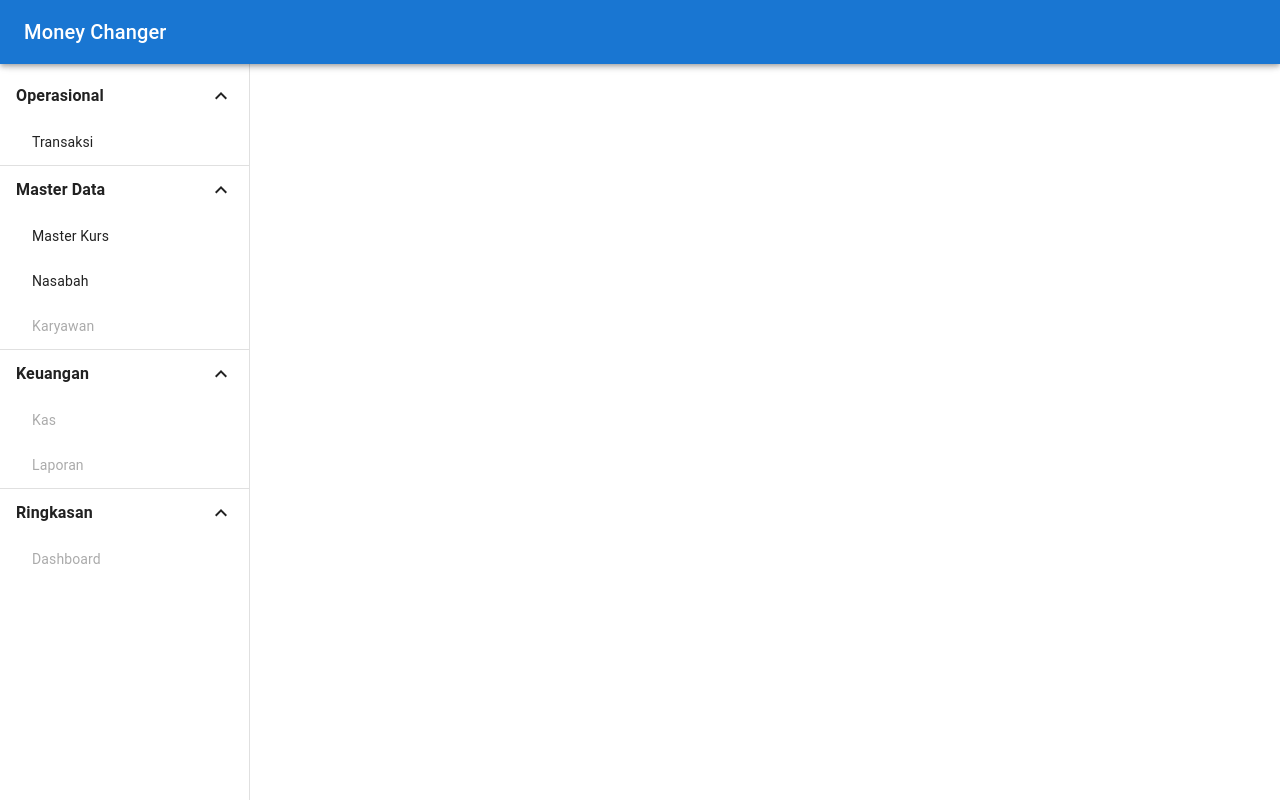
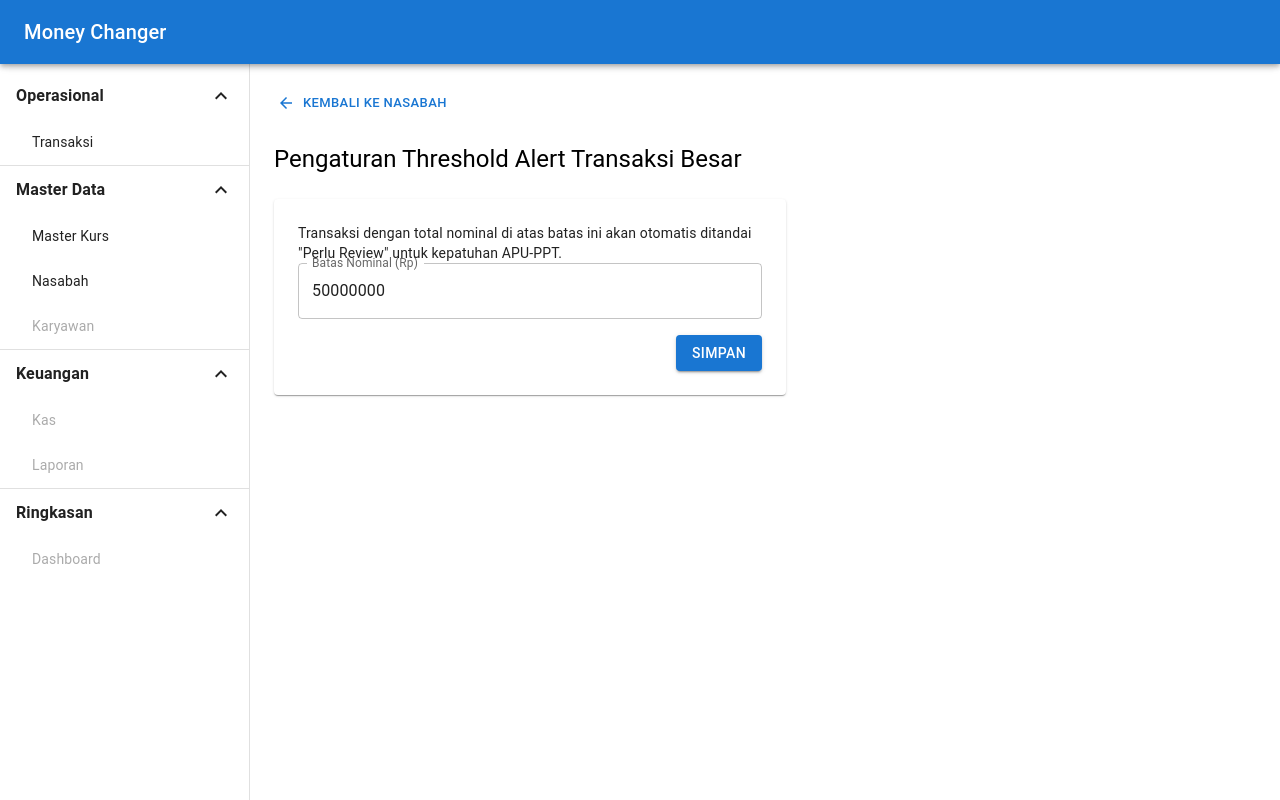
Before and after one commit to Christopherwijaya08/money_changer_frontend, a React (Vite) app: page /nasabah/threshold in a window 1280 px wide. Built offline with nearby package versions, Linux system fonts and the light colour scheme.

Commit message:
feat: add large-transaction alert threshold settings page
Standalone page with local mock state (matches the pattern used
elsewhere) — real wiring to transaction review flagging happens once
the backend threshold API lands.

```diff
--- a/src/App.jsx
+++ b/src/App.jsx
@@ -3,6 +3,7 @@ import AppShell from './components/AppShell'
 import TransaksiPage from './pages/TransaksiPage'
 import MasterKursPage from './pages/MasterKursPage'
 import MasterNasabahPage from './pages/MasterNasabahPage'
+import ThresholdSettingsPage from './pages/ThresholdSettingsPage'
 
 function App() {
   return (
@@ -11,6 +12,7 @@ function App() {
         <Route path="/" element={<TransaksiPage />} />
         <Route path="/master-kurs" element={<MasterKursPage />} />
         <Route path="/nasabah" element={<MasterNasabahPage />} />
+        <Route path="/nasabah/threshold" element={<ThresholdSettingsPage />} />
       </Routes>
     </AppShell>
   )
--- a/src/pages/MasterNasabahPage.jsx
+++ b/src/pages/MasterNasabahPage.jsx
@@ -1,4 +1,5 @@
 import { useMemo, useState } from 'react'
+import { Link } from 'react-router-dom'
 import Paper from '@mui/material/Paper'
 import Typography from '@mui/material/Typography'
 import TextField from '@mui/material/TextField'
@@ -14,6 +15,7 @@ import Avatar from '@mui/material/Avatar'
 import PersonAddAlt1Icon from '@mui/icons-material/PersonAddAlt1'
 import EditIcon from '@mui/icons-material/Edit'
 import VisibilityIcon from '@mui/icons-material/Visibility'
+import SettingsIcon from '@mui/icons-material/Settings'
 import { customers as initialCustomers } from '../mocks/data'
 import CustomerQuickAddDialog from '../components/CustomerQuickAddDialog'
 import CustomerDetailDialog from '../components/CustomerDetailDialog'
@@ -55,9 +57,14 @@ export default function MasterNasabahPage() {
 
   return (
     <div className="flex flex-col gap-6">
-      <Typography variant="h5" component="h1" className="font-medium">
-        Master Nasabah
-      </Typography>
+      <div className="flex items-center justify-between">
+        <Typography variant="h5" component="h1" className="font-medium">
+          Master Nasabah
+        </Typography>
+        <Button component={Link} to="/nasabah/threshold" startIcon={<SettingsIcon />} size="small">
+          Pengaturan Threshold
+        </Button>
+      </div>
 
       <Paper className="p-6">
         <div className="flex items-center justify-between gap-4 mb-4">
--- /dev/null
+++ b/src/pages/ThresholdSettingsPage.jsx
@@ -0,0 +1,84 @@
+import { useState } from 'react'
+import { useForm } from 'react-hook-form'
+import { yupResolver } from '@hookform/resolvers/yup'
+import * as yup from 'yup'
+import { Link } from 'react-router-dom'
+import Paper from '@mui/material/Paper'
+import Typography from '@mui/material/Typography'
+import TextField from '@mui/material/TextField'
+import Button from '@mui/material/Button'
+import Grid from '@mui/material/Grid'
+import Alert from '@mui/material/Alert'
+import ArrowBackIcon from '@mui/icons-material/ArrowBack'
+
+const DEFAULT_THRESHOLD = 50000000
+
+const schema = yup.object({
+  threshold: yup
+    .number()
+    .typeError('Batas nominal harus lebih dari 0')
+    .positive('Batas nominal harus lebih dari 0')
+    .required('Batas nominal harus lebih dari 0'),
+})
+
+export default function ThresholdSettingsPage() {
+  const [threshold, setThreshold] = useState(DEFAULT_THRESHOLD)
+  const [saved, setSaved] = useState(false)
+
+  const {
+    register,
+    handleSubmit,
+    formState: { errors },
+  } = useForm({ defaultValues: { threshold: DEFAULT_THRESHOLD }, resolver: yupResolver(schema) })
+
+  function onSubmit(data) {
+    setThreshold(Number(data.threshold))
+    setSaved(true)
+  }
+
+  return (
+    <div className="flex flex-col gap-6">
+      <div>
+        <Button component={Link} to="/nasabah" startIcon={<ArrowBackIcon />} size="small">
+          Kembali ke Nasabah
+        </Button>
+      </div>
+      <Typography variant="h5" component="h1" className="font-medium">
+        Pengaturan Threshold Alert Transaksi Besar
+      </Typography>
+
+      <Paper className="p-6 max-w-lg">
+        <Typography variant="body2" color="text.secondary" className="mb-4">
+          Transaksi dengan total nominal di atas batas ini akan otomatis ditandai "Perlu Review" untuk
+          kepatuhan APU-PPT.
+        </Typography>
+
+        {saved && (
+          <Alert severity="success" className="mb-4" onClose={() => setSaved(false)}>
+            Batas nominal berhasil disimpan: Rp {threshold.toLocaleString('id-ID')}
+          </Alert>
+        )}
+
+        <form onSubmit={handleSubmit(onSubmit)}>
+          <Grid container spacing={2}>
+            <Grid size={12}>
+              <TextField
+                fullWidth
+                type="number"
+                label="Batas Nominal (Rp)"
+                error={!!errors.threshold}
+                helperText={errors.threshold?.message}
+                {...register('threshold')}
+              />
+            </Grid>
+            <Grid size={12} className="flex justify-end">
+              <Button type="submit" variant="contained">
+                Simpan
+              </Button>
+            </Grid>
+          </Grid>
+        </form>
+      </Paper>
+    </div>
+  )
+}
```
